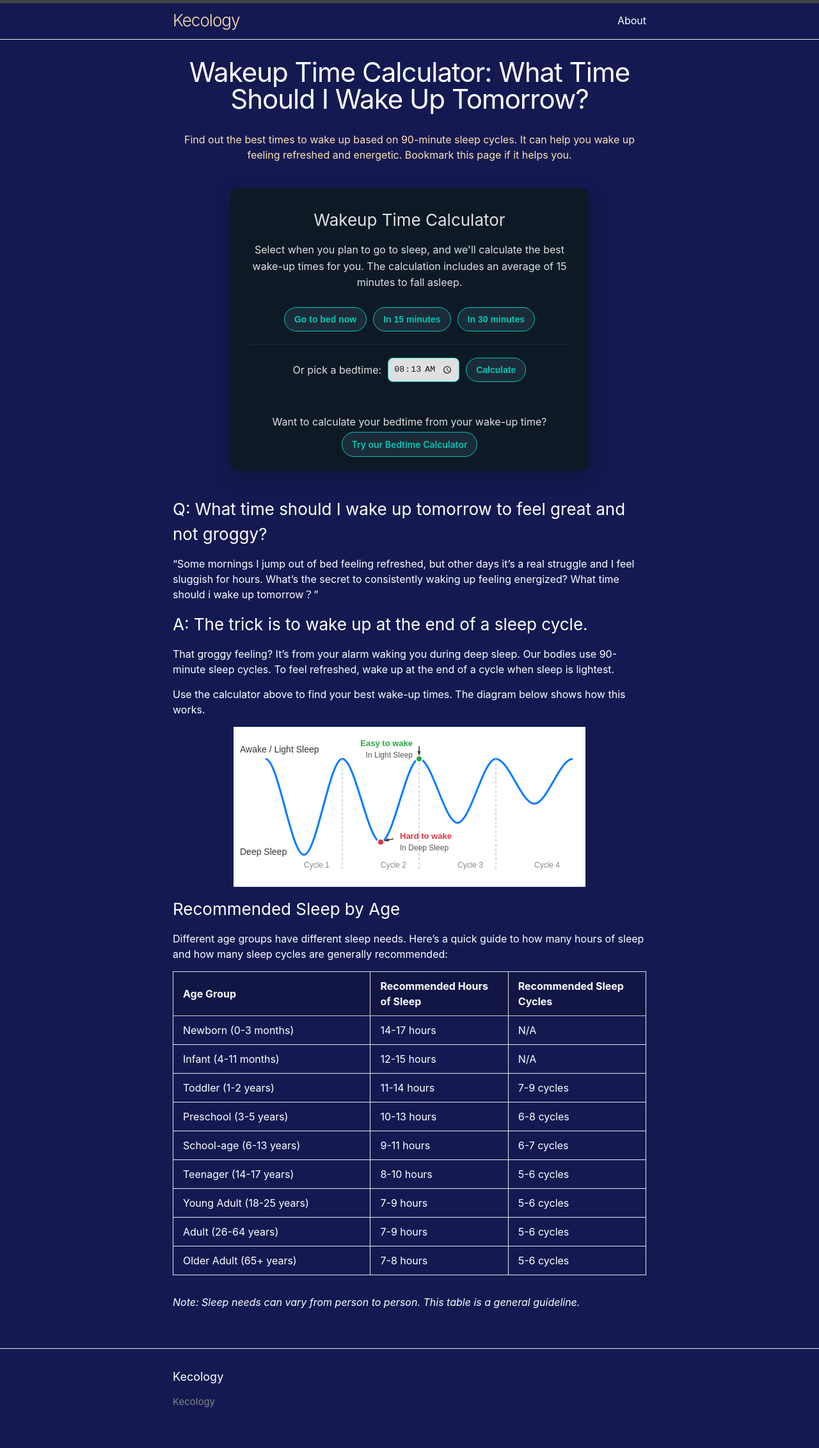
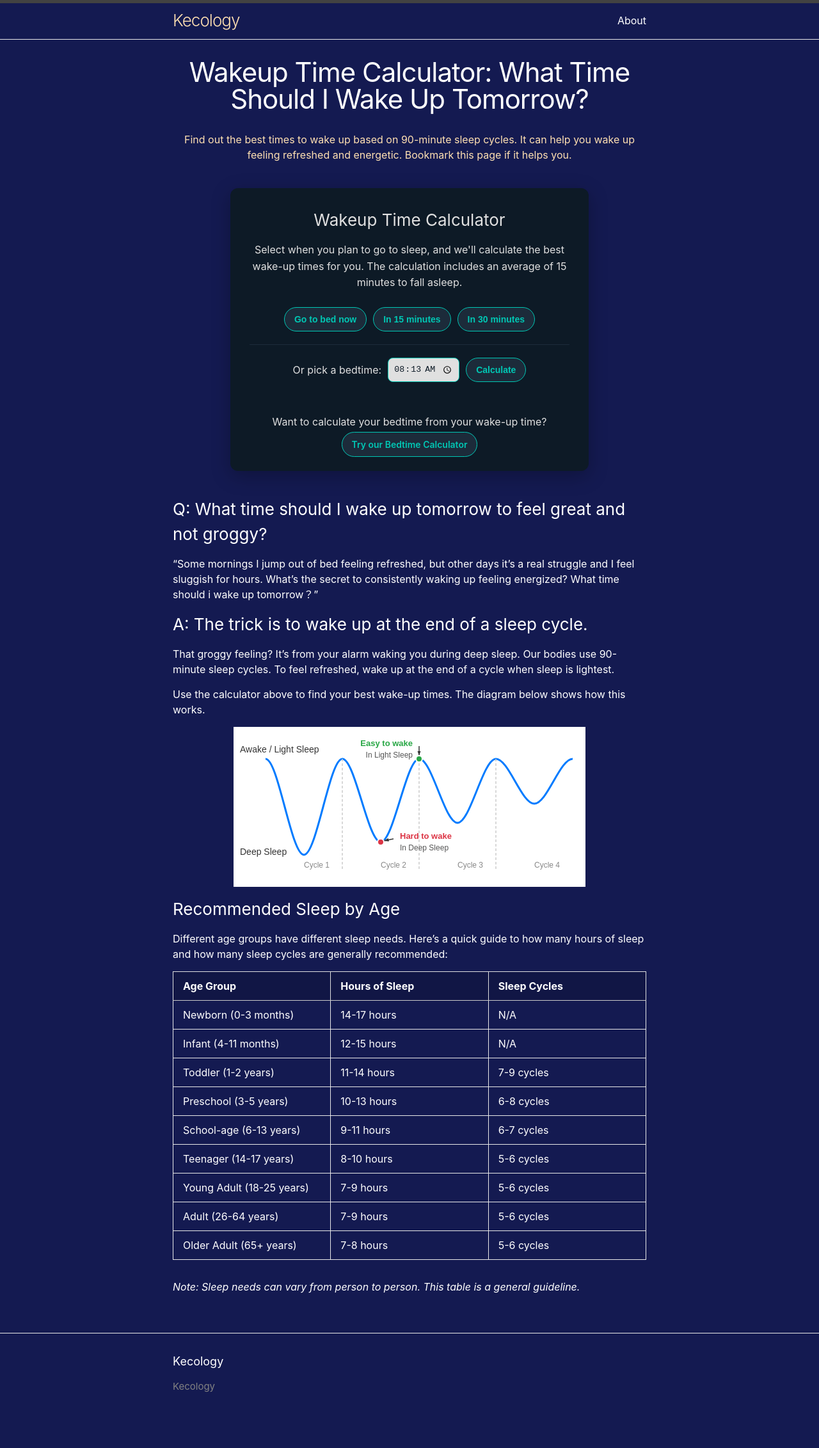
Before and after one commit to lijiaocn/kecology.com, a Jekyll site: the page built from _posts/2025-08-25-wakeup-calculator.md, in a window 1280 px wide. Shown: the whole page at 64% size. Built offline with Jekyll 4.4.1, drawn with Linux system fonts in a browser that asks for light colours; comment, search, counter and statistics services are not loaded; after the commit the page ends 2239 px from its top, so only the background shows below that.

Commit message:
ios手机端表格展示溢出问题

```diff
--- a/_posts/2025-08-25-wakeup-calculator.md
+++ b/_posts/2025-08-25-wakeup-calculator.md
@@ -273,7 +273,7 @@ Use the calculator above to find your best wake-up times. The diagram below show
 
 Different age groups have different sleep needs. Here’s a quick guide to how many hours of sleep and how many sleep cycles are generally recommended:
 
-| Age Group | Recommended Hours of Sleep | Recommended Sleep Cycles |
+| Age Group | Hours of Sleep | Sleep Cycles |
 | :--- | :--- | :--- |
 | Newborn (0-3 months) | 14-17 hours | N/A |
 | Infant (4-11 months) | 12-15 hours | N/A |
--- a/_sass/minima/_base.scss
+++ b/_sass/minima/_base.scss
@@ -235,6 +235,7 @@ table {
   color: lighten($text-color, 18%);
   border-collapse: collapse;
   border: 1px solid $grey-color-light;
+  table-layout: fixed;
   // tr {
   //   &:nth-child(even) {
   //     background-color: lighten($grey-color-light, 6%);
@@ -250,7 +251,8 @@ table {
     border-bottom-color: darken($grey-color-light, 12%);
     max-width: 8em;
     white-space: normal;
-    word-wrap: break-word;
+    overflow-wrap: break-word;
+    word-break: break-all;
   }
   td {
     border: 1px solid $grey-color-light;
```
